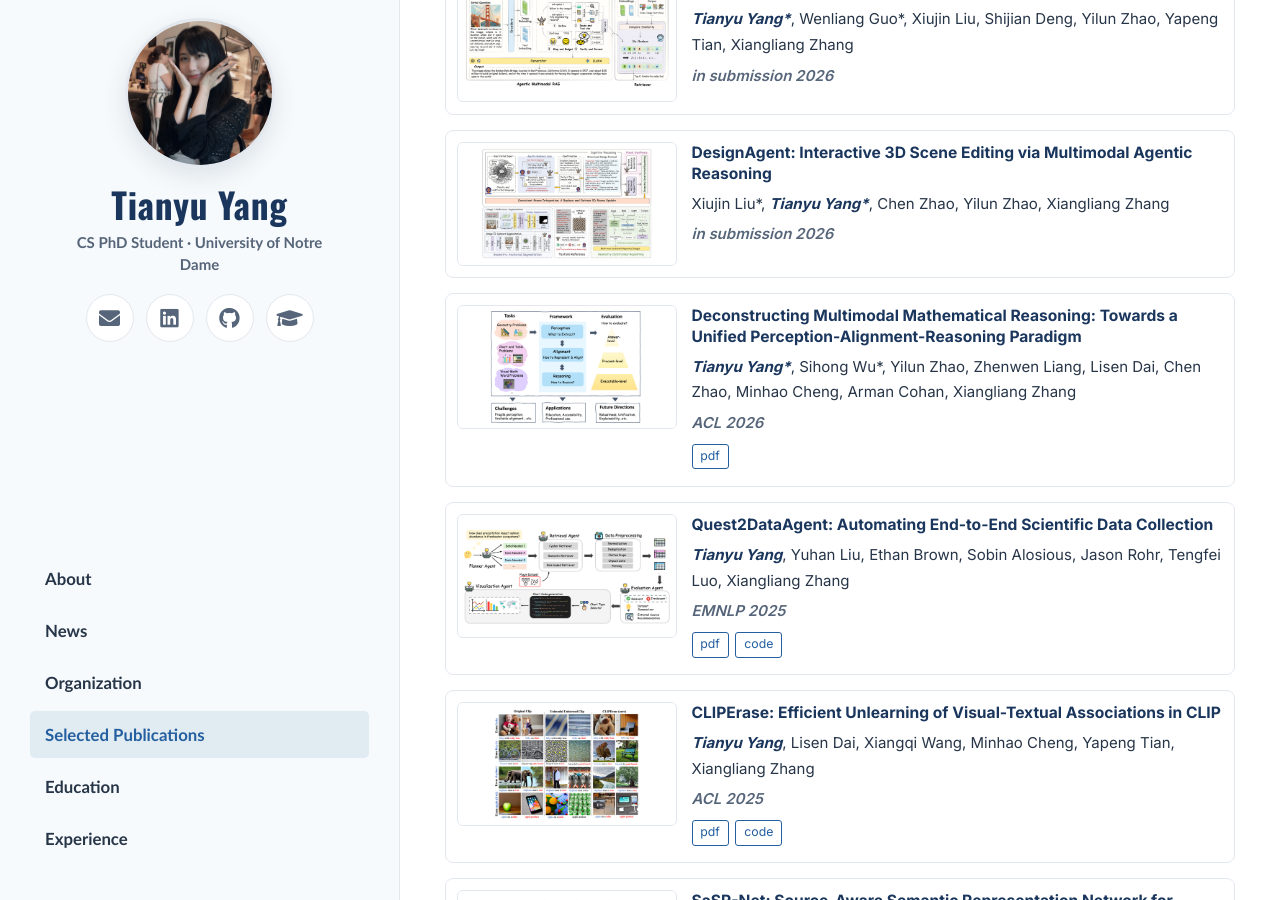
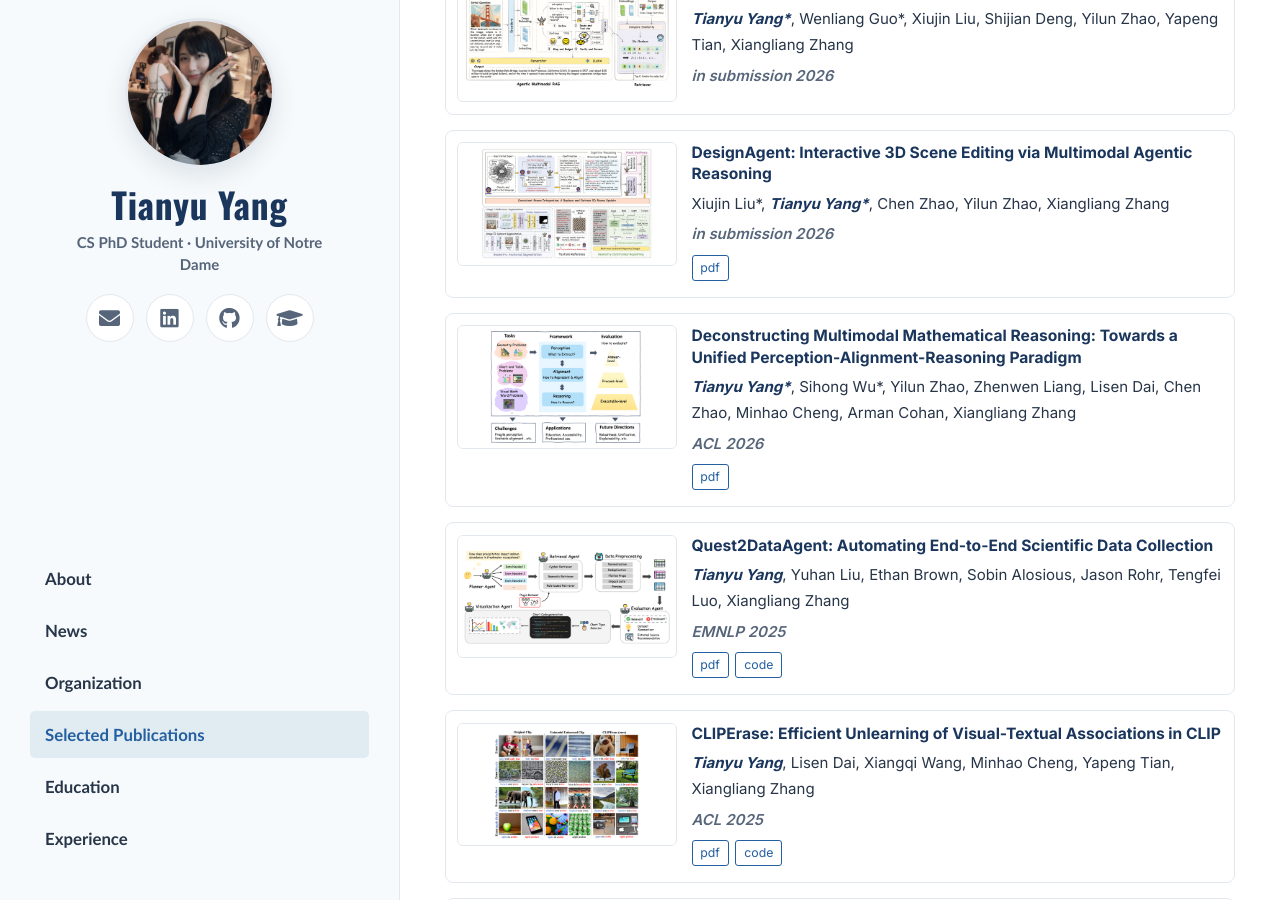
Before and after one commit to Tianyu-yang-anna/Tianyu-yang-anna.github.io, a Jekyll site: the page built from _pages/about.md, in a window 1280 px wide and 900 px high, scrolled down 1406 px. Built offline with Jekyll 4.4.1, drawn with Linux system fonts in a browser that asks for light colours.

Commit message:
Add DesignAgent paper link

```diff
--- a/_pages/about.md
+++ b/_pages/about.md
@@ -185,6 +185,7 @@ redirect_from:
         <h2>DesignAgent: Interactive 3D Scene Editing via Multimodal Agentic Reasoning</h2>
         <p class="publication-authors">Xiujin Liu*, <strong><em>Tianyu Yang*</em></strong>, Chen Zhao, Yilun Zhao, Xiangliang Zhang</p>
         <p class="publication-venue">in submission 2026</p>
+        <p class="publication-links"><a href="https://arxiv.org/pdf/2608.21438v1" target="_blank" rel="noopener">pdf</a></p>
       </div>
     </article>
 
```
